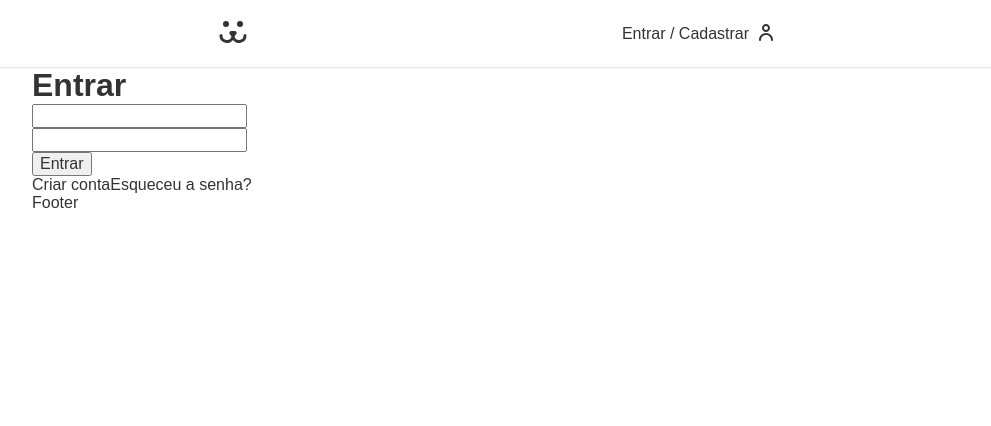
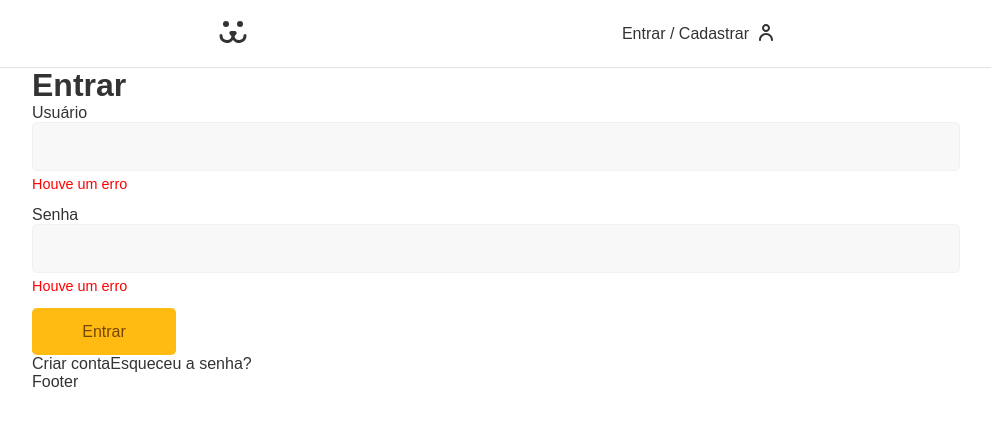
Before and after one commit to saulomartins1/dogz, a React (Vite) app: page /login in a window 1280 px wide. Shown: the top 426 px of the page, without its empty margins (144-1135 px from the left). Built offline with nearby package versions, Linux system fonts and the light colour scheme.

Commit message:
Added Form Components: Input/Button.jsx with props and styles

```diff
--- /dev/null
+++ b/src/Components/Form/Button.jsx
@@ -0,0 +1,10 @@
+import React from 'react'
+import styles from './Button.module.css'
+
+function Button({ children, ...props }) {
+    return (
+        <button className={styles.button} {...props}>{children}</button>
+    )
+}
+
+export default Button
--- /dev/null
+++ b/src/Components/Form/Button.module.css
@@ -0,0 +1,28 @@
+.button {
+    font-size: 1rem;
+    font-family: var(--font-main);
+    cursor: pointer;
+    border: none;
+    box-sizing: border-box;
+    border-radius: .3rem;
+    padding: .9rem 3rem;
+    min-width: 9rem;
+    background-color: #fb1;
+    color: #764701;
+    transition: .06s ease-in;
+}
+
+.button:hover {
+    background-color: rgba(255, 188, 17, 0.699);
+}
+
+.button:focus {
+    outline: none;
+    background-color: rgba(255, 188, 17, 0.699);
+    box-shadow: 0 0 0 1px rgb(246, 160, 21);
+}
+
+.button:disabled {
+    opacity: .6;
+    cursor: wait;
+}
--- /dev/null
+++ b/src/Components/Form/Input.jsx
@@ -0,0 +1,14 @@
+import React from 'react'
+import styles from './Input.module.css'
+
+function Input({ name, label, type }) {
+    return (
+        <div className={styles.wrapper}>
+            <label htmlFor={name} className={styles.wrapper}>{label}</label>
+            <input id={name} type={type} className={styles.input} />
+            <p className={styles.error}>Houve um erro</p>
+        </div>
+    )
+}
+
+export default Input
--- /dev/null
+++ b/src/Components/Form/Input.module.css
@@ -0,0 +1,33 @@
+.wrapper {
+    margin-bottom: .9rem;
+}
+
+.input {
+    display: block;
+    width: 100%;
+    border: 1px solid #9991;
+    font-size: 1rem;
+    padding: .9rem;
+    border-radius: .3rem;
+    background-color: #9991;
+    transition: .09s;
+}
+
+.input:focus,
+.input:hover {
+    outline: 1px solid rgba(255, 188, 17, 0.699);
+    box-shadow: 0 0 0 1px rgb(246, 160, 21);
+    background-color: #fff;
+}
+
+.label {
+    display: block;
+    font-size: 1rem;
+    padding-bottom: .6rem;
+}
+
+.error {
+    margin-top: .30rem;
+    font-size: .9rem;
+    color: #f00;
+}
--- a/src/Components/Login/LoginForm.jsx
+++ b/src/Components/Login/LoginForm.jsx
@@ -1,5 +1,7 @@
 import React from 'react'
 import { Link } from 'react-router-dom'
+import Input from '../Form/Input';
+import Button from '../Form/Button';
 
 function LoginForm() {
 
@@ -30,11 +32,10 @@ function LoginForm() {
         <form onSubmit={handleLogin}>
             <h1>Entrar</h1>
 
-            <input type="text" value={username} onChange={({ target }) => setUsername(target.value)} />
+            <Input label="Usuário" type="text" name="username" />
+            <Input label="Senha" type="password" name="password" />
 
-            <input type="password" value={password} onChange={({ target }) => setPassword(target.value)} />
-
-            <button>Entrar</button>
+            <Button>Entrar</Button>
 
             <Link to="criar">Criar conta</Link>
             <Link to="recuperar">Esqueceu a senha?</Link>
```
